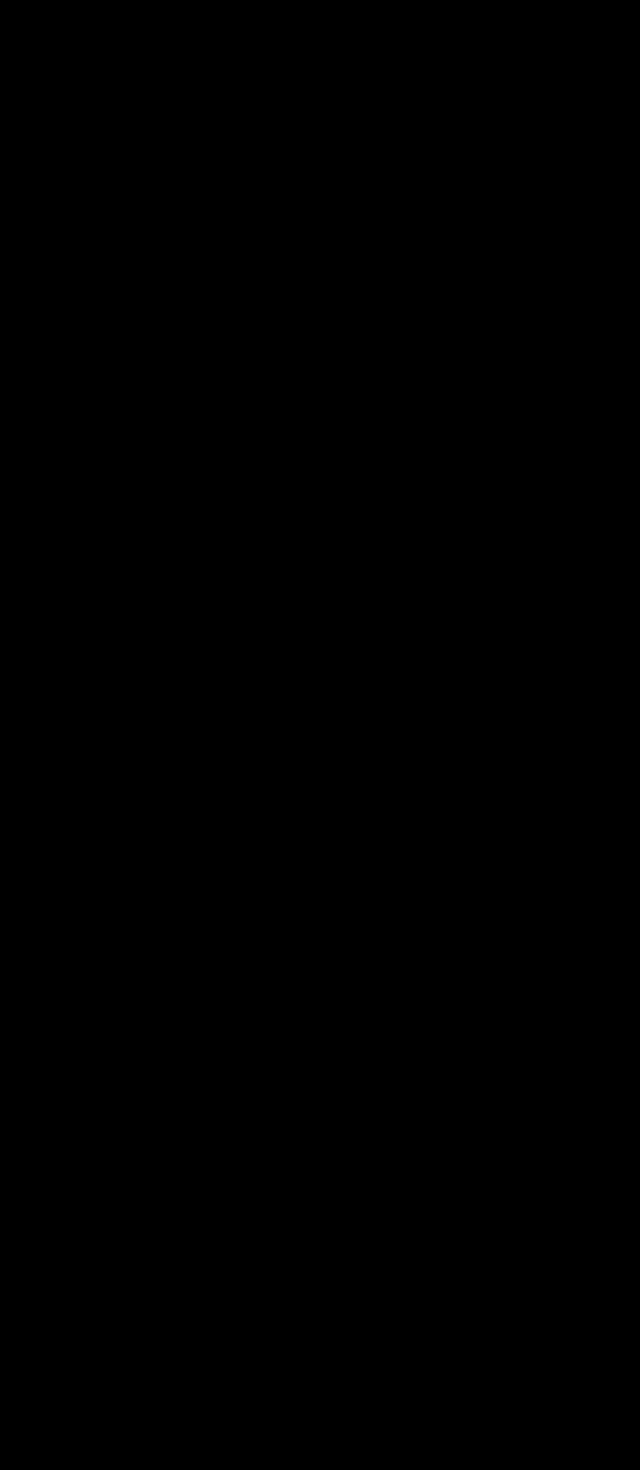
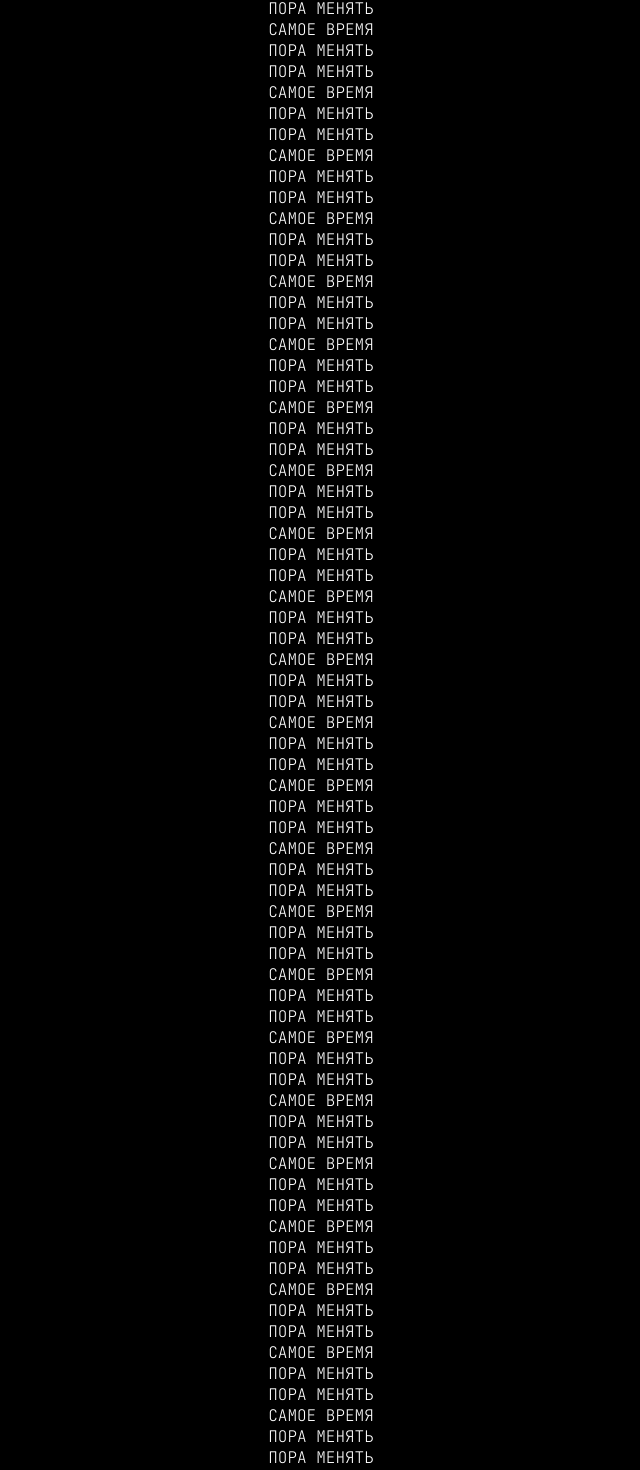
Before and after one commit to t00kind/chng, a Next.js app: page / in a window 1280 px wide. Shown: the part 10237-11707 px from the top of the page, without its empty margins (319-959 px from the left). Before the commit the page ends 8722 px from the top, so only its background shows below. Built offline with nearby package versions, Linux system fonts and the light colour scheme.

Commit message:
smooth rev

```diff
--- a/app/globals.css
+++ b/app/globals.css
@@ -11,6 +11,7 @@
 ::-webkit-scrollbar {
   display: none;
 }
+
 #say {
   font-size: 250%;
   margin-top: 70%;
@@ -43,6 +44,7 @@
 }
 .now {
   font-size: xxx-large;
+  color: red;
 }
 #part1 {
   opacity: .5;
--- a/app/layout.tsx
+++ b/app/layout.tsx
@@ -1,6 +1,7 @@
 import type { Metadata } from "next";
 import { JetBrains_Mono } from "next/font/google";
 import "./globals.css";
+import SmoothScrolling from "@/app/ui/Smooth";
 
 const inter = JetBrains_Mono({ weight: ['200'], subsets: ['cyrillic', 'latin']});
 
@@ -16,7 +17,9 @@ export default function RootLayout({
 }>) {
   return (
     <html lang="en" suppressHydrationWarning>
+    <SmoothScrolling>
       <body className={inter.className}>{children}</body>
+    </SmoothScrolling>
     </html>
   );
 }
--- a/app/page.module.css
+++ b/app/page.module.css
@@ -1,3 +1,15 @@
 .main {
   text-align: center;
 }
+html.lenis {
+  height: auto;
+}
+.lenis.lenis-smooth {
+  scroll-behavior: auto;
+}
+.lenis.lenis-smooth [data-lenis-prevent] {
+  overscroll-behavior: contain;
+}
+.lenis.lenis-stopped {
+  overflow: hidden;
+}
--- a/app/page.tsx
+++ b/app/page.tsx
@@ -1,10 +1,11 @@
 'use client';
 
 import Logo from "./ui/Logo";
+import Now from './ui/Now'
+import What from "./ui/What";
+import {Ag} from "./ui/avoid";
 import styles from "./page.module.css";
-import { useState, useEffect } from "react";
-import {Ag} from "./ui/avoid";
-import What from "./ui/What";
+import {useEffect, useState, useRef} from "react";
 import { useGSAP } from "@gsap/react";
 import gsap from "gsap";
 import { ScrollTrigger } from "gsap/dist/ScrollTrigger";
@@ -14,6 +15,7 @@ export default function Home() {
   gsap.registerPlugin(useGSAP);
   gsap.registerPlugin(ScrollTrigger)
   ScrollTrigger.config({ ignoreMobileResize: true });
+
 
   const [hot, setH] = useState('');
   const [next, setN] = useState('');
@@ -72,6 +74,7 @@ export default function Home() {
   },
       opacity: 1});
   });
+
   return (
       <main className={styles.main}>
           <Logo c={chng} h={hot} n={next}/>
@@ -90,6 +93,10 @@ export default function Home() {
           <h1>СВЕРХГИГАНТ.</h1>
           <h1>САМОЕ ВРЕМЯ МЕНЯТЬ.</h1>
           <h1>Я СОЗДАЮ ПЕРЕМЕНЫ</h1>
+          <Ag/>
+          <Ag/>
+          <Ag/>
+          <Now />
       </main>
   );
 };
--- /dev/null
+++ b/app/ui/Smooth.tsx
@@ -0,0 +1,11 @@
+'use client';
+import {ReactLenis} from "lenis/react";
+function SmoothScrolling({ children }) {
+    return (
+        <ReactLenis root options={{ lerp: 0.1, duration: 1.5, smoothTouch: true }}>
+            {children}
+        </ReactLenis>
+    );
+}
+
+export default SmoothScrolling;
--- a/package.json
+++ b/package.json
@@ -11,6 +11,7 @@
   "dependencies": {
     "@gsap/react": "^2.1.0",
     "gsap": "^3.12.5",
+    "lenis": "^1.1.13",
     "next": "14.1.4",
     "react": "^18",
     "react-dom": "^18"
```
Also changed, not shown: app/ui/anime.ts (added), 1 other file (tests, documents, lock files or other folders).
